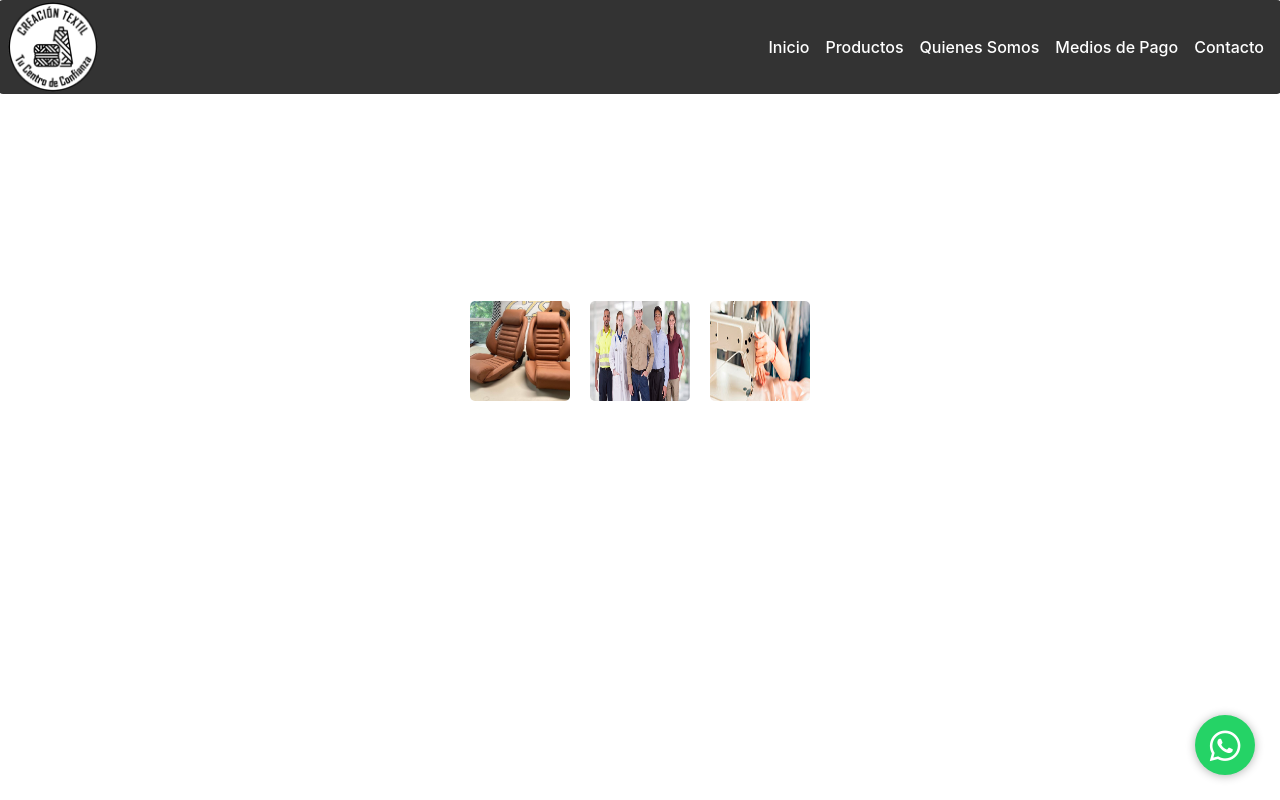
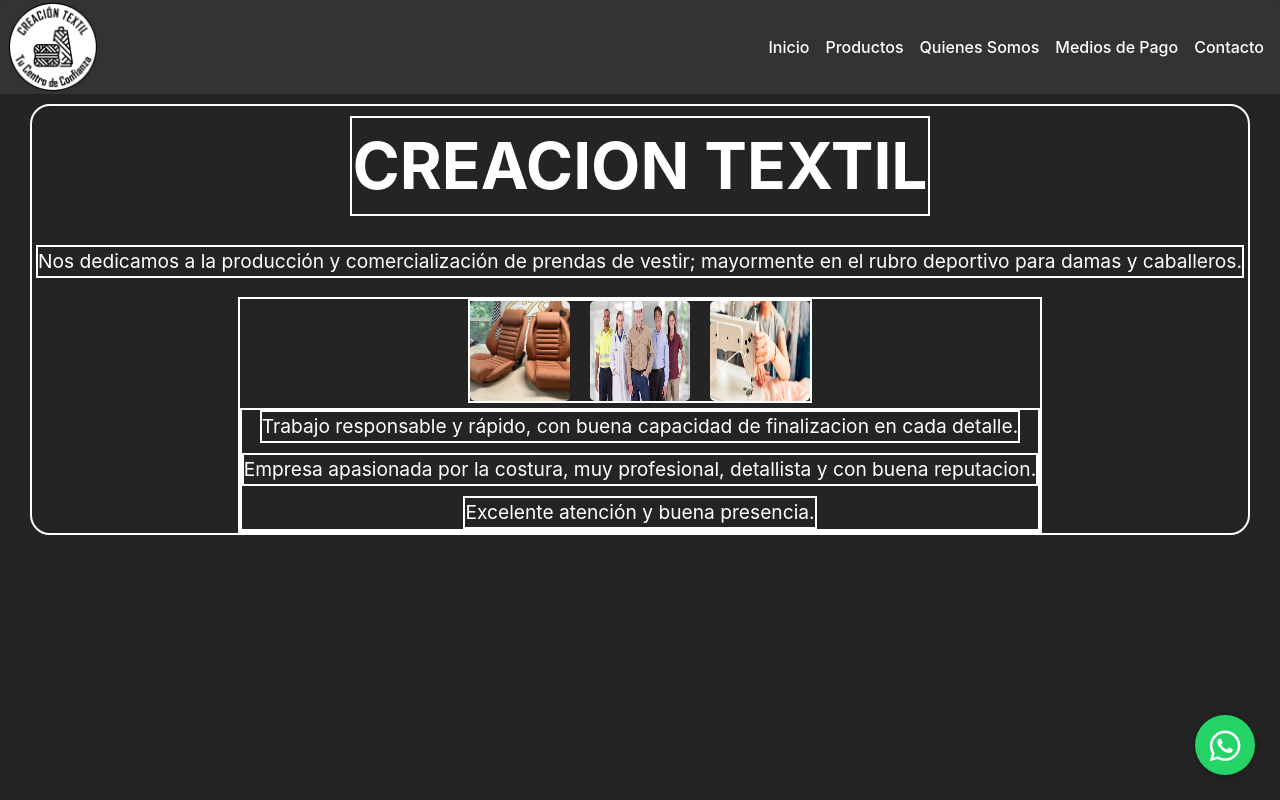
Before and after one commit to Felixjgca96/WEBCREACIONTEXTIL, a React (Vite) app: page / in a window 1280 px wide. Built offline with nearby package versions, Linux system fonts and the light colour scheme.

Commit message:
modificacion de hero

```diff
--- a/src/components/Hero.jsx
+++ b/src/components/Hero.jsx
@@ -48,6 +48,7 @@ const HeroContainerStyled = styled.section`
   border-radius: 100px;
   width: 100%;
   color: black;
+  z-index: -2;
 
 
   @media (max-width: 900px) {
--- a/src/index.css
+++ b/src/index.css
@@ -5,8 +5,7 @@
 
   color-scheme: light dark;
   color: rgba(255, 255, 255, 0.87);
-  /* background-color: #242424; */
-  background-color: 242424;
+  background-color: #242424;
 
   font-synthesis: none;
   text-rendering: optimizeLegibility;
```
